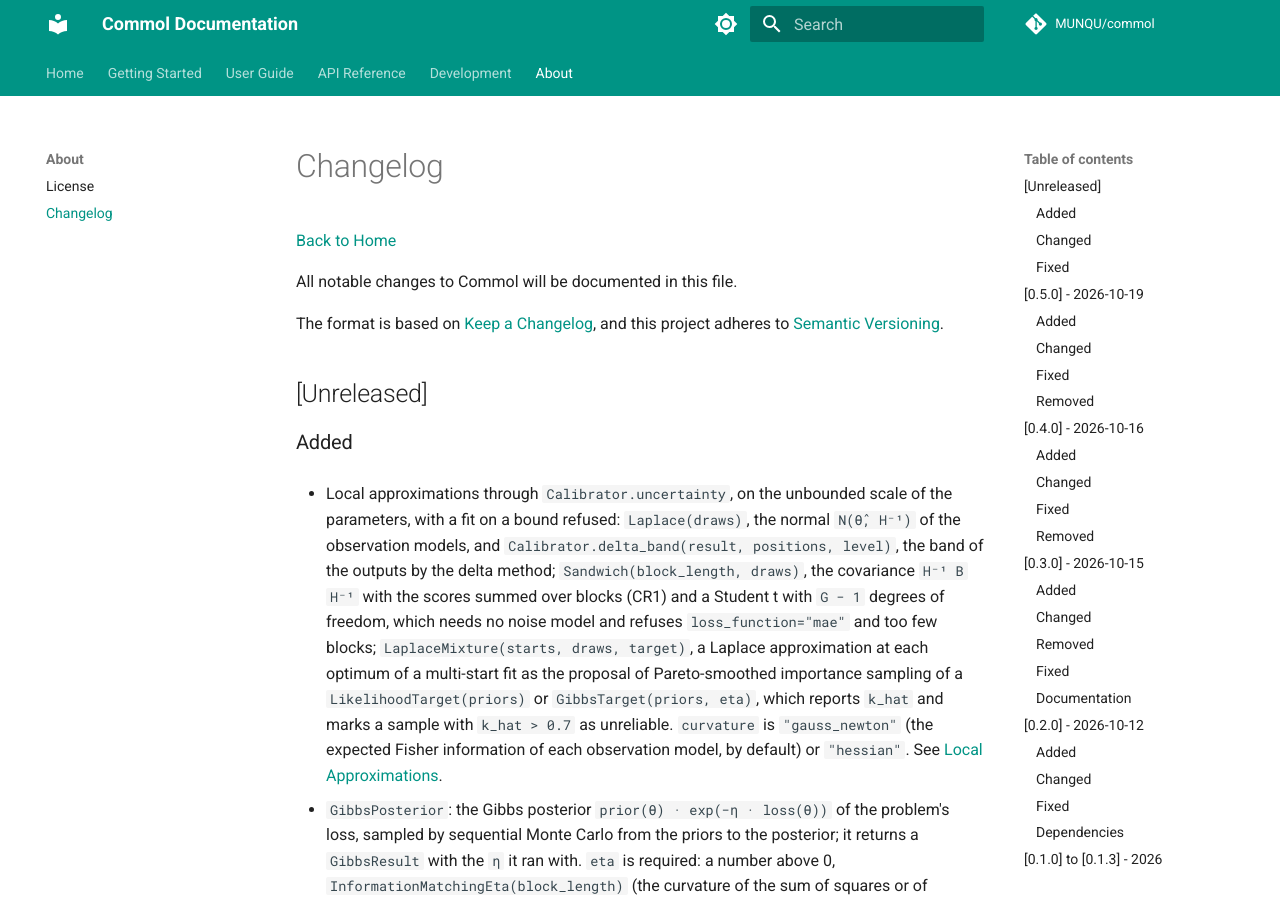
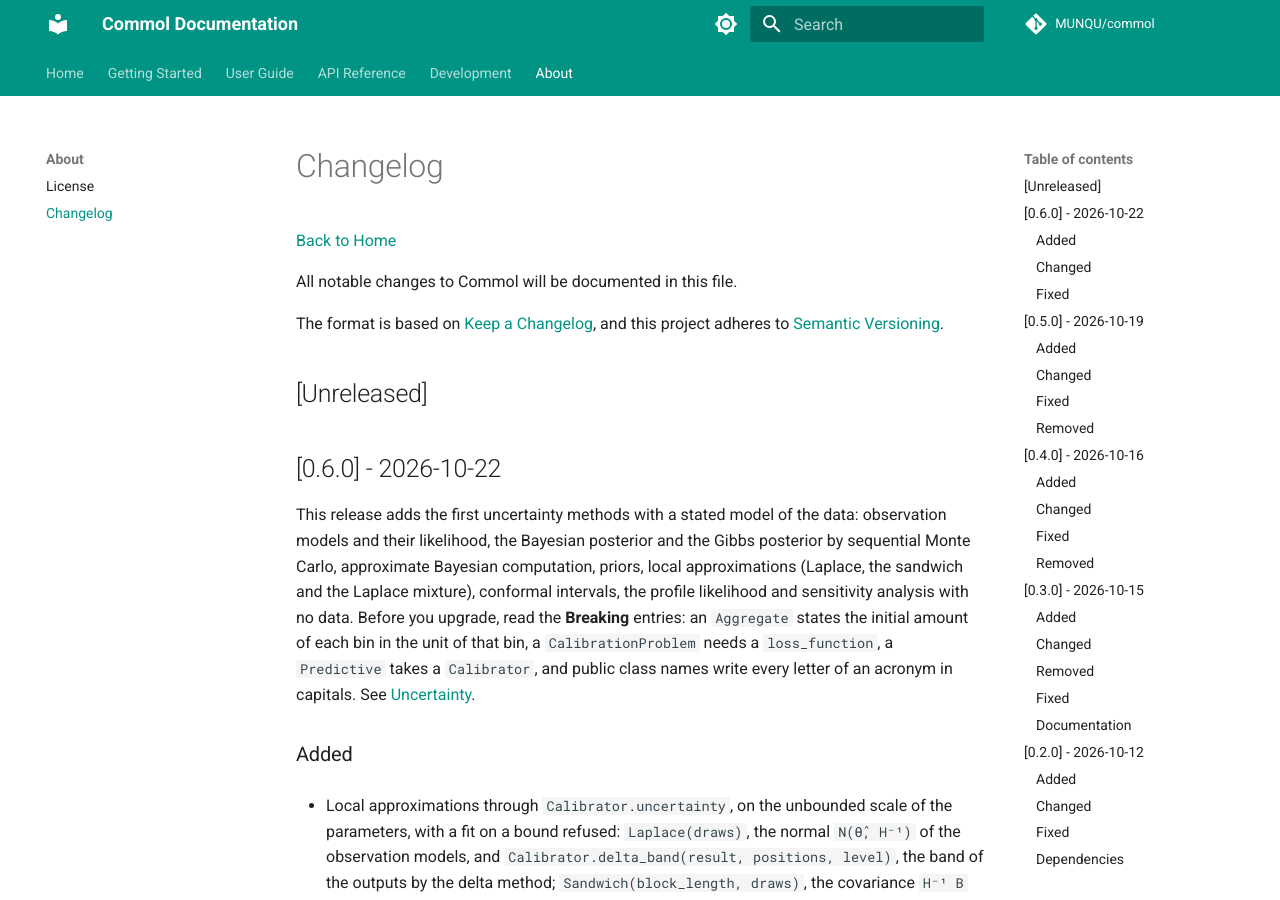
Before and after one commit to MUNQU/commol, an MkDocs documentation site: the page built from docs/about/changelog.md, in a window 1280 px wide and 900 px high. Built offline with MkDocs 1.6.1 and Material for MkDocs 9.7.7, drawn with Linux system fonts in a browser that asks for light colours; comment, search, counter and statistics services are not loaded; the version menu is left out; some of the changed text lies outside the part shown.

Commit message:
docs(changelog): release 0.6.0

```diff
--- a/docs/about/changelog.md
+++ b/docs/about/changelog.md
@@ -8,6 +8,19 @@
 and this project adheres to [Semantic Versioning](https://semver.org/spec/v2.0.0.html).
 
 ## [Unreleased]
+
+## [0.6.0] - 2026-10-22
+
+This release adds the first uncertainty methods with a stated model of the
+data: observation models and their likelihood, the Bayesian posterior and the
+Gibbs posterior by sequential Monte Carlo, approximate Bayesian computation,
+priors, local approximations (Laplace, the sandwich and the Laplace mixture),
+conformal intervals, the profile likelihood and sensitivity analysis with no
+data. Before you upgrade, read the **Breaking** entries: an `Aggregate` states
+the initial amount of each bin in the unit of that bin, a
+`CalibrationProblem` needs a `loss_function`, a `Predictive` takes a
+`Calibrator`, and public class names write every letter of an acronym in
+capitals. See [Uncertainty](../guide/uncertainty/index.md).
 
 ### Added
 
@@ -1083,6 +1096,7 @@
 ## Version History
 
 - **Unreleased** - Current development version
+- **0.6.0** - Uncertainty methods with a model of the data: likelihood, posteriors, local approximations, conformal intervals, profiles and sensitivity analysis
 - **0.5.0** - Uncertainty by resampling the data, identifiability of parameters and the removal of the ensemble calibration
 - **0.4.0** - One process under several structures and engines, stochastic engines and model descriptions
 - **0.3.0** - ODE engine, positions on the axis and one interface for every model kind
```
